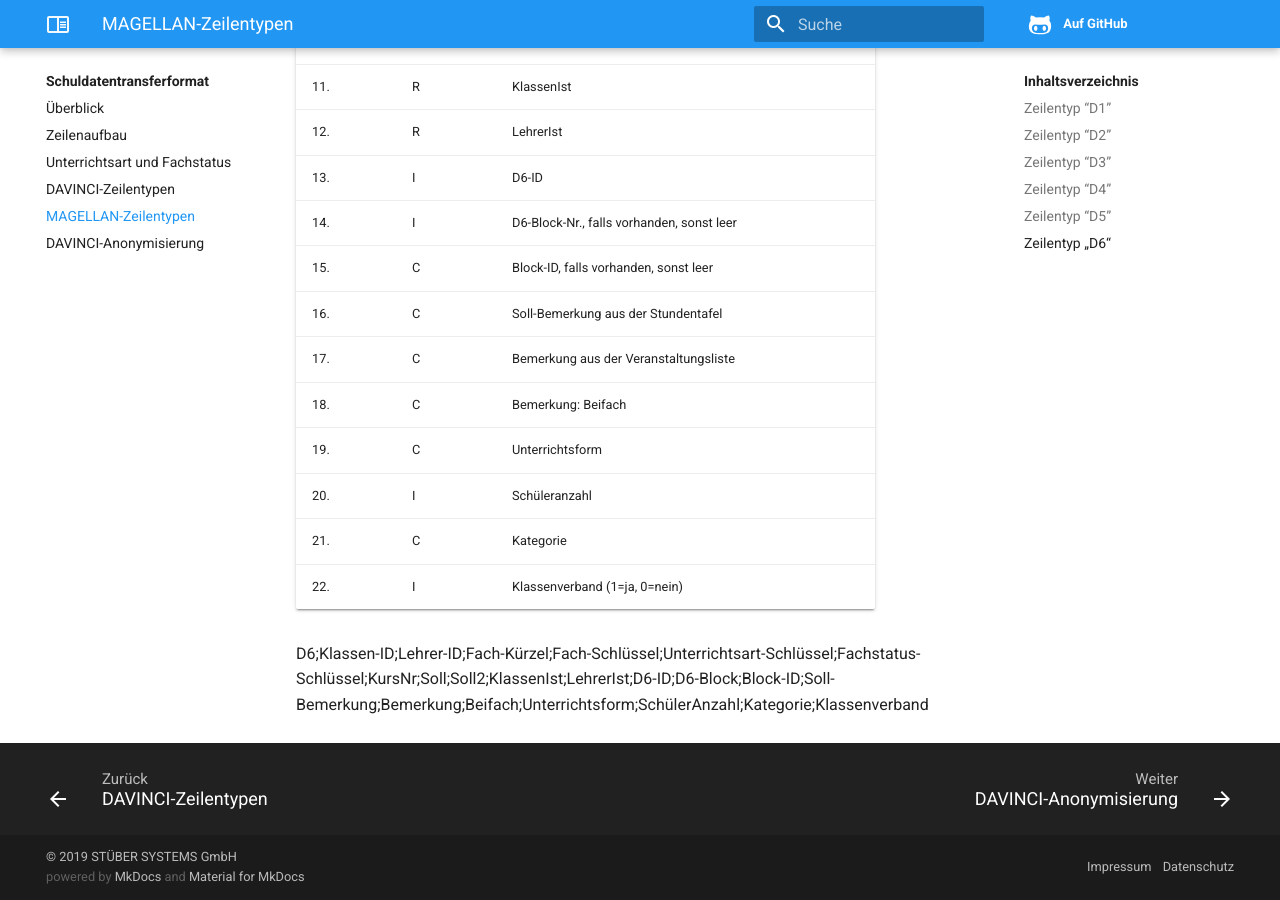
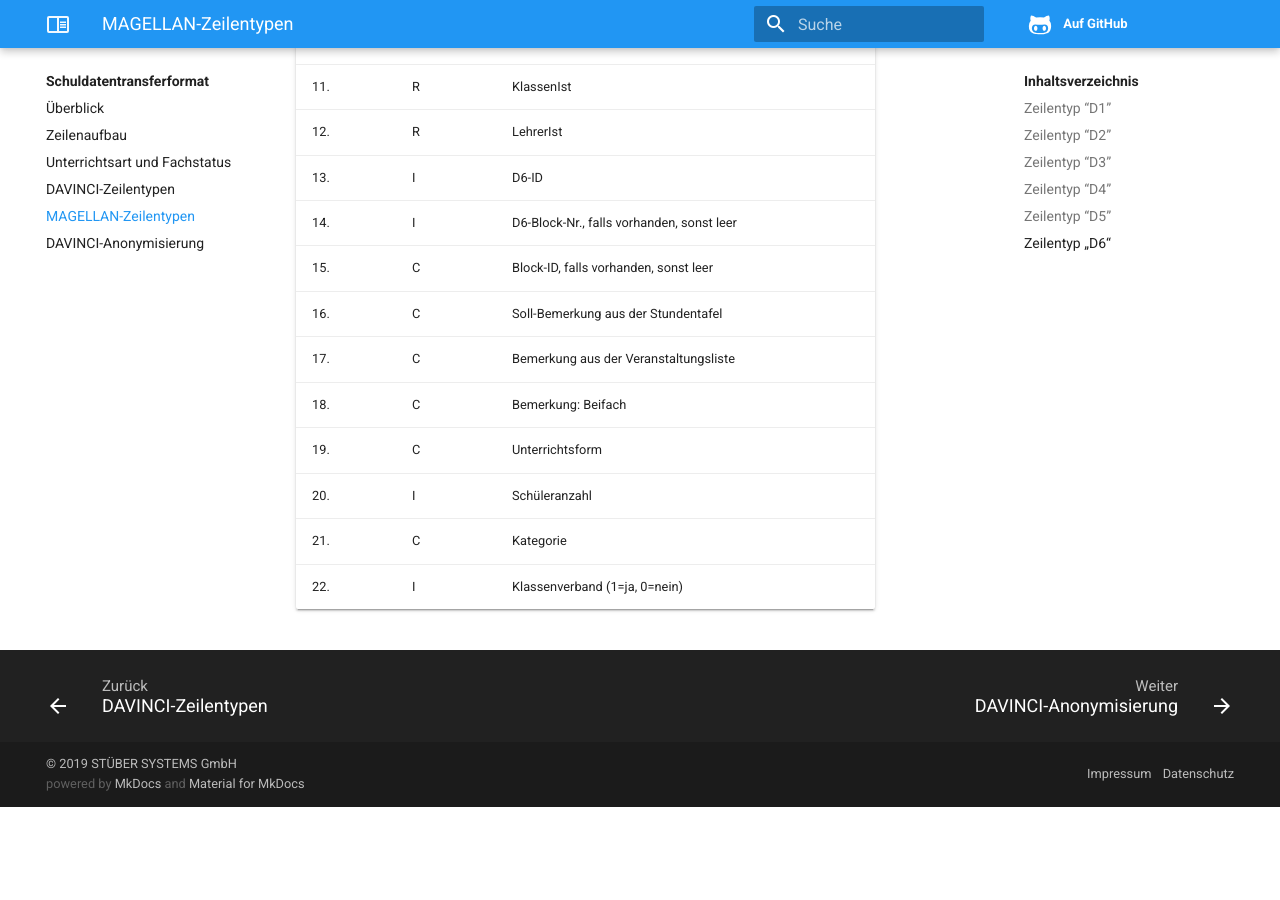
Before and after one commit to stuebersystems/doc.sdtf.de, an MkDocs documentation site: the page built from docs/magellan-zeilentypen.md, in a window 1280 px wide and 900 px high, scrolled down 3597 px. Built offline with MkDocs 1.6.1, drawn with Linux system fonts in a browser that asks for light colours; after the commit the page ends 4404 px from its top, so only the background shows below that.

Commit message:
Update magellan-zeilentypen.md

```diff
--- a/docs/magellan-zeilentypen.md
+++ b/docs/magellan-zeilentypen.md
@@ -99,5 +99,3 @@
 | 20. | I   | Schüleranzahl                                           |
 | 21. | C   | Kategorie                                               |
 | 22. | I   | Klassenverband (1=ja, 0=nein)                           |
-
-D6;Klassen-ID;Lehrer-ID;Fach-Kürzel;Fach-Schlüssel;Unterrichtsart-Schlüssel;Fachstatus-Schlüssel;KursNr;Soll;Soll2;KlassenIst;LehrerIst;D6-ID;D6-Block;Block-ID;Soll-Bemerkung;Bemerkung;Beifach;Unterrichtsform;SchülerAnzahl;Kategorie;Klassenverband
```
